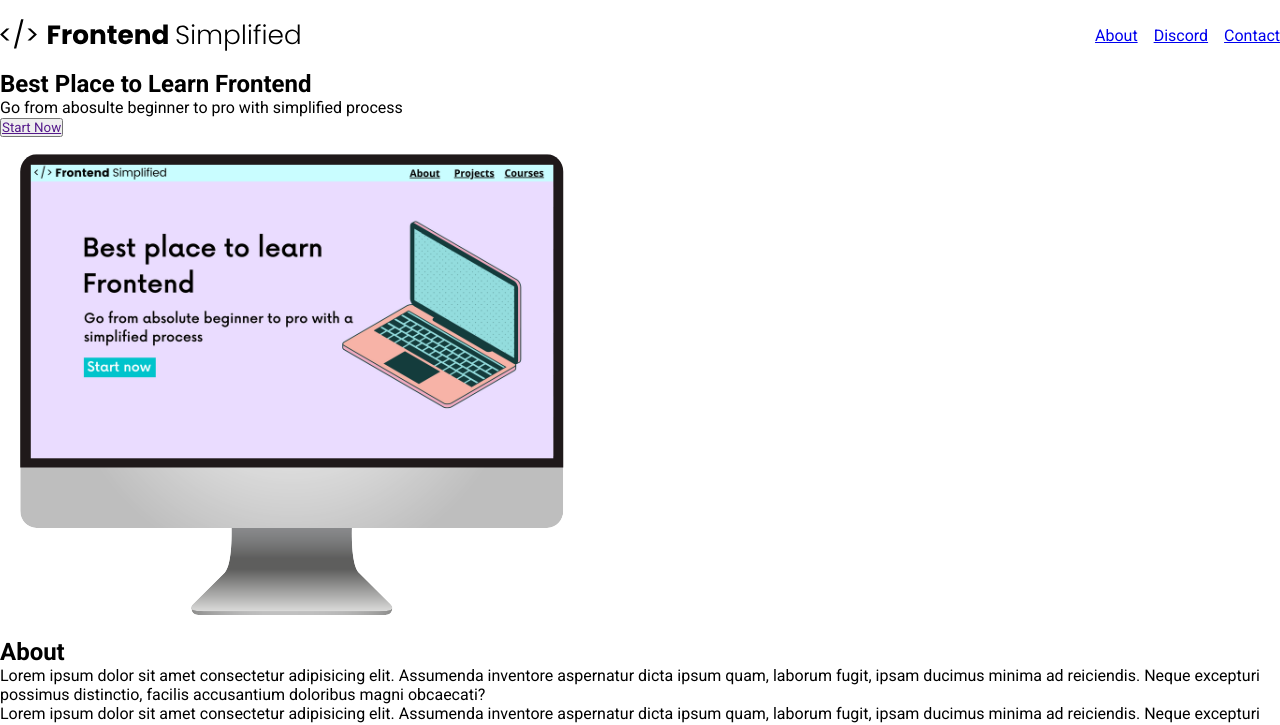
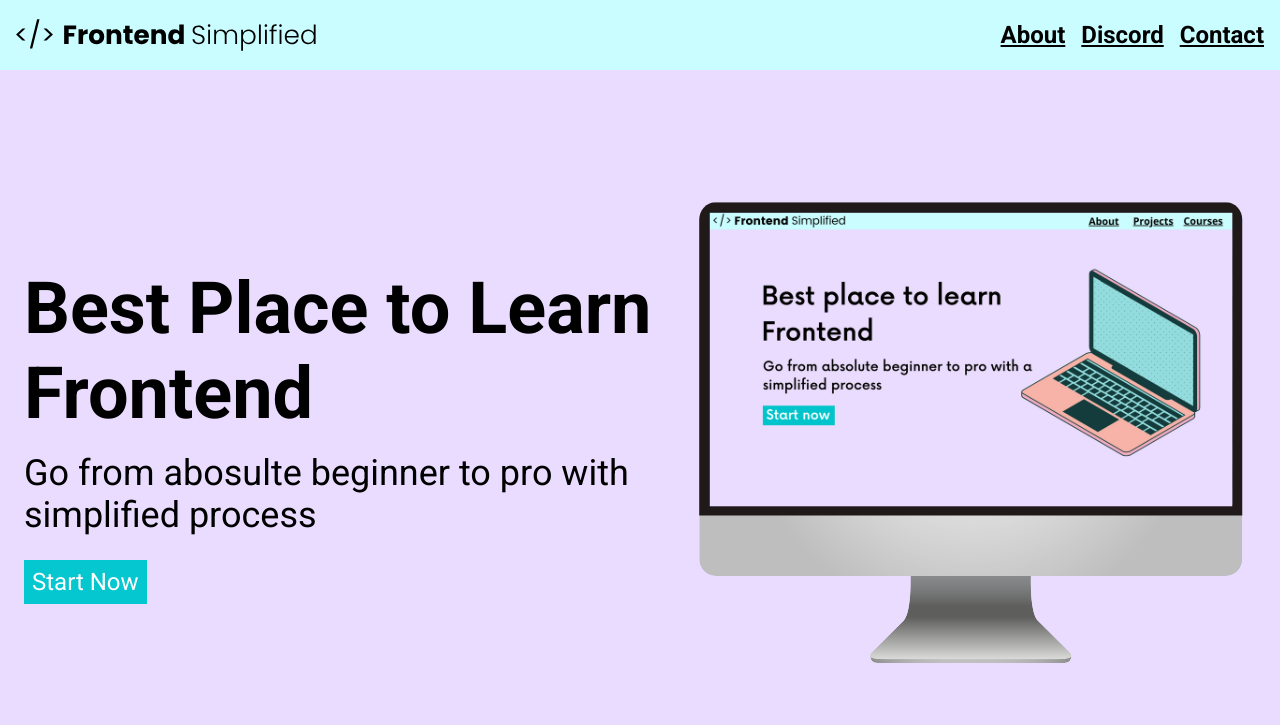
Before and after one commit to leohchoi/mini-project, a plain HTML site: page index.html in a window 1280 px wide. Shown: the top 725 px of the page. Drawn offline with Linux system fonts and the light colour scheme.

Commit message:
starting over again

```diff
--- a/index.html
+++ b/index.html
@@ -5,7 +5,7 @@
     <meta http-equiv="X-UA-Compatible" content="IE=edge" />
     <meta name="viewport" content="width=device-width, initial-scale=1.0" />
     <title>Mini Project</title>
-    <link rel="stylesheet" href="./stylemini.css">
+    <link rel="stylesheet" href="./stylemini.css" />
   </head>
   <body>
     <section>
@@ -18,14 +18,18 @@
         </ul>
       </nav>
       <header>
+        <div class="row">
           <div>
             <h1>Best Place to Learn Frontend</h1>
-          <p>Go from abosulte beginner to pro with simplified process</p>
-          <button><a href="">Start Now</a></button>
+            <p class="subheader">
+              Go from abosulte beginner to pro with simplified process
+            </p>
+            <button>Start Now</button>
           </div>
           <figure>
             <img src="./assets/laptop.png" alt="Home Page Image" />
           </figure>
+        </div>
       </header>
     </section>
     <main>
@@ -89,7 +93,7 @@
       </section>
     </main>
     <footer>
-        <img src="./assets/FES.svg" alt="">
+      <img src="./assets/FES.svg" alt="" />
       <div>
         <a href="#about">About</a>
         <a href="#discord">Discord</a>
--- a/stylemini.css
+++ b/stylemini.css
@@ -1,10 +1,11 @@
-@import url("https://fonts.googleapis.com/css2?family=Roboto:wght@300;400;500;700&display=swap");
+@import url('https://fonts.googleapis.com/css2?family=Roboto:wght@300;400;500;700&display=swap');
 
-* {
-  padding: 0;
-  margin: 0;
-  box-sizing: border-box;
-  font-family: 'Roboto', sans-serif;
+*{
+    padding: 0;
+    margin: 0;
+    box-sizing: border-box;
+    font-family: 'Roboto', 'sans-serif';
+
 }
 
 nav{
@@ -12,6 +13,42 @@ nav{
     display: flex;
     justify-content: space-between;
     align-items: center;
+    padding: 0 16px; /*good if padding divisible by 8px*/
+    background-color: #cafdff;
+}
+
+header{
+    background-color: #eadcff;
+    height: calc(100vh - 70px);
+    padding: 24px;
+    display: flex;
+    align-items: center;
+    justify-content: center;
+}
+
+h1{
+    font-size: 72px;
+
+}
+
+.subheader{
+    font-size: 36px;
+    margin: 16px 0 24px 0;
+}
+
+button{
+    background-color: #05c7cf;
+    color: white;
+    border: none;
+    padding: 8px;
+    font-size: 24px;
+    cursor: pointer;
+}
+
+a{
+    color: #000;
+    font-size: 24px;
+    font-weight: 700;
 }
 
 .logo{
@@ -26,3 +63,11 @@ li{
     list-style: none;
     padding-left: 16px;
 }
+
+.row{
+    width: 100%;
+    max-width: 1300px;
+    display: flex;
+    align-items: center;
+    justify-content: center;
+}
```
Lines whose indentation alone changed are shown as unchanged.
